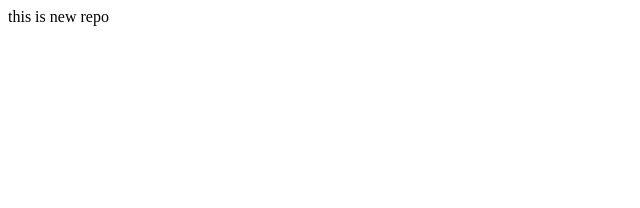
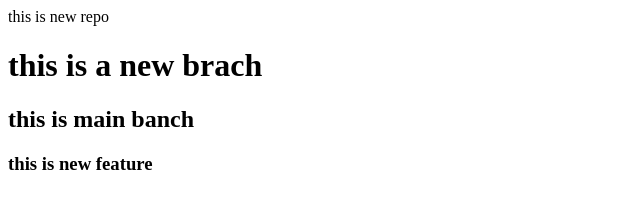
Before and after one commit to 10minuteengineer/localrepo, a plain HTML site: page index.html in a window 1280 px wide. Shown: the whole page, without its empty margins (0-640 px from the left). Drawn offline with Linux system fonts and the light colour scheme.

Commit message:
new feature

```diff
--- a/index.html
+++ b/index.html
@@ -1 +1,4 @@
 <p>this is new repo</p>
+<h1>this is a new brach</h1>
+<h2>this is main banch</h2>
+<h3>this is new feature</h3>
```
